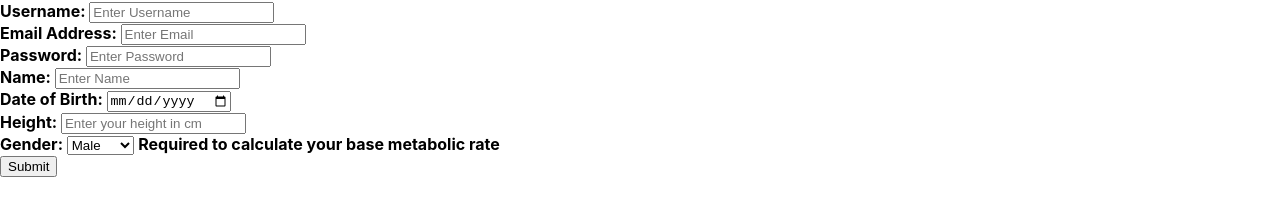
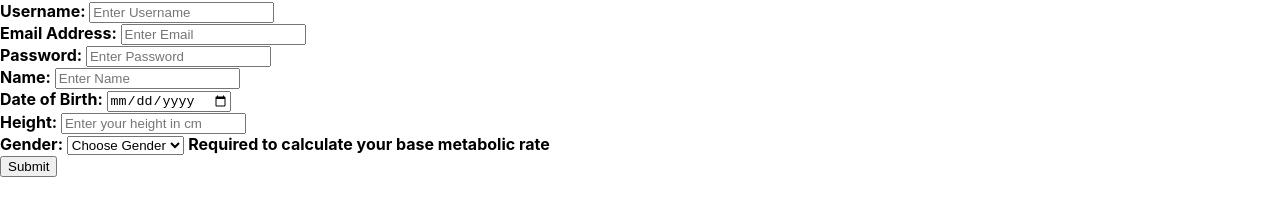
Before and after one commit to MarcusMellorMIM/FitBook2_frontend, a React (Create React App) app: page /Signup in a window 1280 px wide. Shown: the part 175-390 px from the top of the page. Built offline with nearby package versions, Linux system fonts and the light colour scheme.

Commit message:
login functional and able to create weights on user

```diff
--- a/src/App.js
+++ b/src/App.js
@@ -321,7 +321,7 @@ class App extends React.Component {
 
   createUser = event => {
     event.preventDefault();
-
+    if (this.state.user.gender) {
       let configObj = {
         method: "POST",
         headers: {
@@ -332,6 +332,9 @@ class App extends React.Component {
       };
 
       fetch(USERS_URL, configObj).then(data => data.json());
+    } else {
+      alert("choose a gender");
+    }
   };
 
   handleLoginChange = event => {
@@ -355,6 +358,20 @@ class App extends React.Component {
       }
     });
   };
+
+  handleLogOut = () => {
+    localStorage.clear("token");
+    this.setState({
+      user: null,
+      weight: EMPTYWEIGHT,
+      food: EMPTYFOOD,
+      foods: [],
+      weights: [],
+      exercises: [],
+      isLoggedIn: false
+    });
+  };
+
   // END OF USER STATE HANDLERS
 
   // Render the pages, with routes called from the selection from Navbar
@@ -370,6 +387,7 @@ class App extends React.Component {
               user={this.state.user}
               isLoggedIn={this.state.isLoggedIn}
               handleLogin={this.handleLogin}
+              handleLogout={this.handleLogout}
             />
           )}
         />
--- a/src/Login.js
+++ b/src/Login.js
@@ -10,7 +10,7 @@ class Login extends Component {
         <h1>Login!!!</h1>
         {this.props.isLoggedIn ? (
           <div>
-            <p> {`you're logged in as ${this.props.username}`}</p>
+            <p> {`Hi ${this.props.user.name}, you're now logged in `}</p>
           </div>
         ) : (
           <form>
--- a/src/Signup.js
+++ b/src/Signup.js
@@ -74,11 +74,8 @@ class Signup extends Component {
           <label htmlFor="gender">
             <b>Gender: </b>
           </label>
-          <select
-            defaultValue="male"
-            name="gender"
-            onChange={this.props.changeUser}
-          >
+          <select name="gender" onChange={this.props.changeUser}>
+            <option value="none">Choose Gender</option>
             <option value="male">Male</option>
             <option value="female">Female</option>
           </select>{" "}
```
Lines whose indentation alone changed are shown as unchanged.
